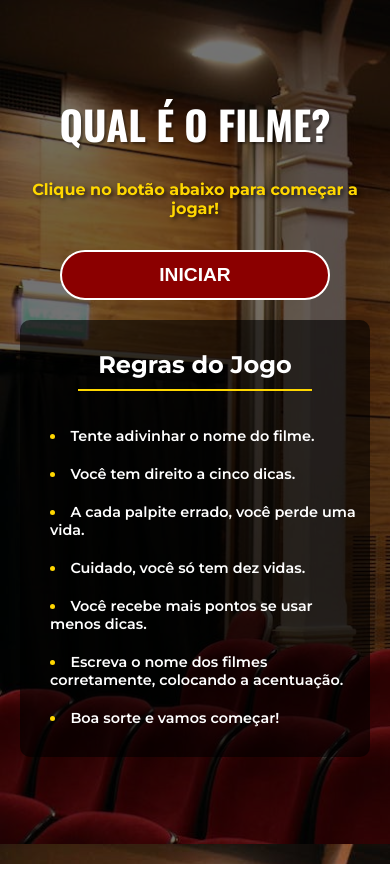
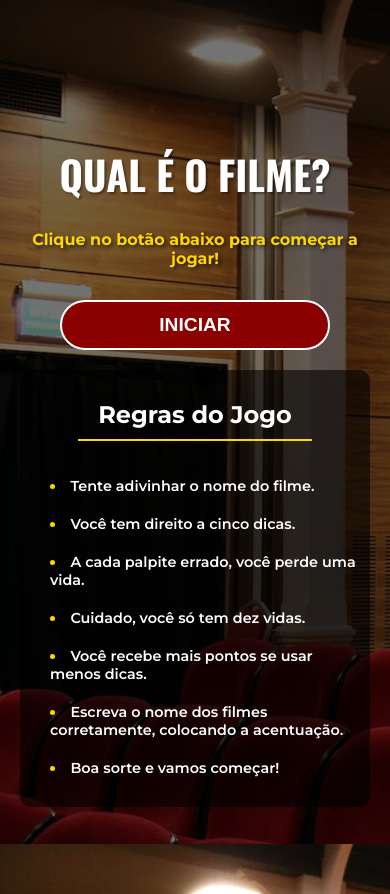
Before and after one commit to flaviare1s/qual-e-o-filme, a React (Vite) app: page / in a window 390 px wide. Before the commit the page ends 864 px from the top, so only its background shows below. Built offline with nearby package versions, Linux system fonts and the light colour scheme.

Commit message:
Update App.css

```diff
--- a/src/App.css
+++ b/src/App.css
@@ -25,6 +25,6 @@
 
 @media (max-width: 600px) {
   .App {
-    padding: 20px 0;
+    padding-top: 100px;
   }
 }
```
